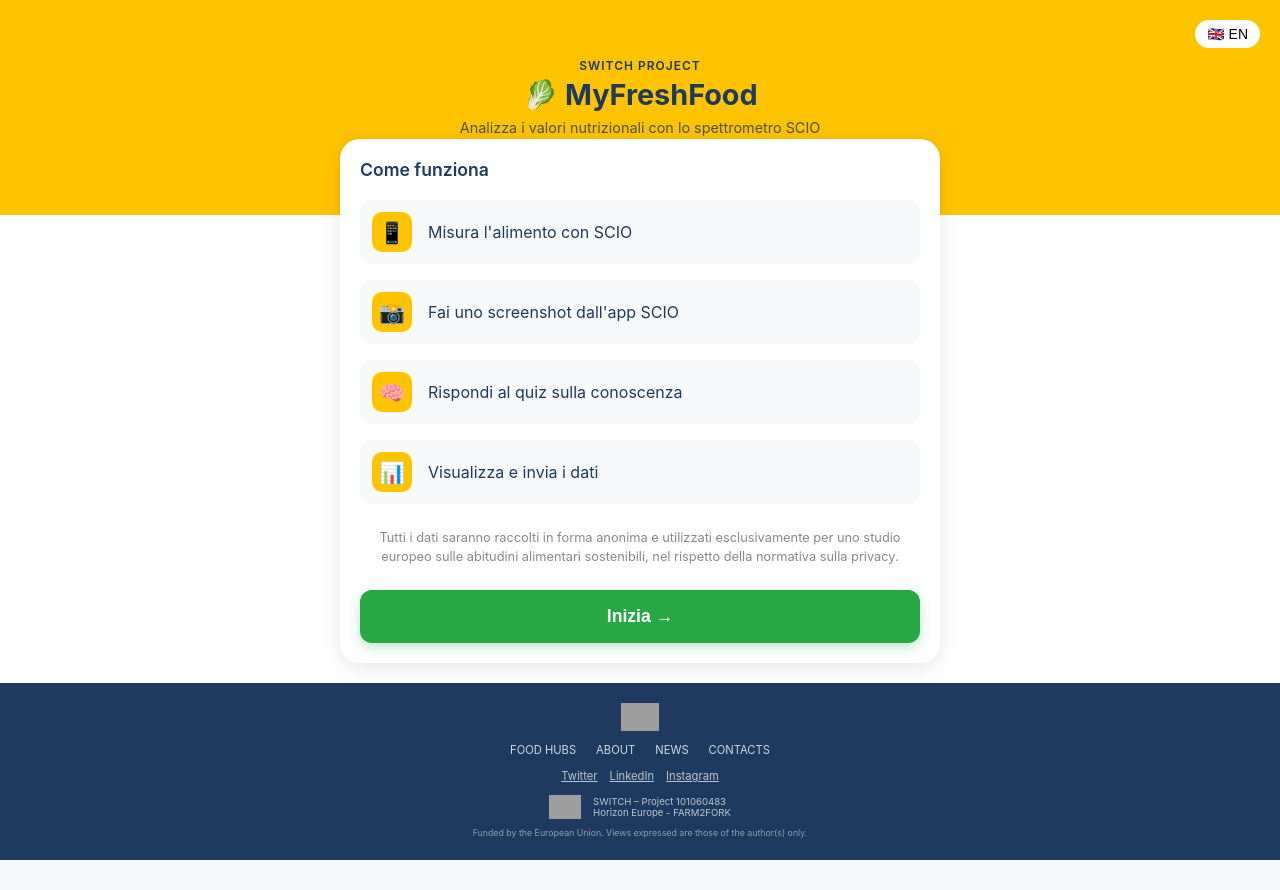
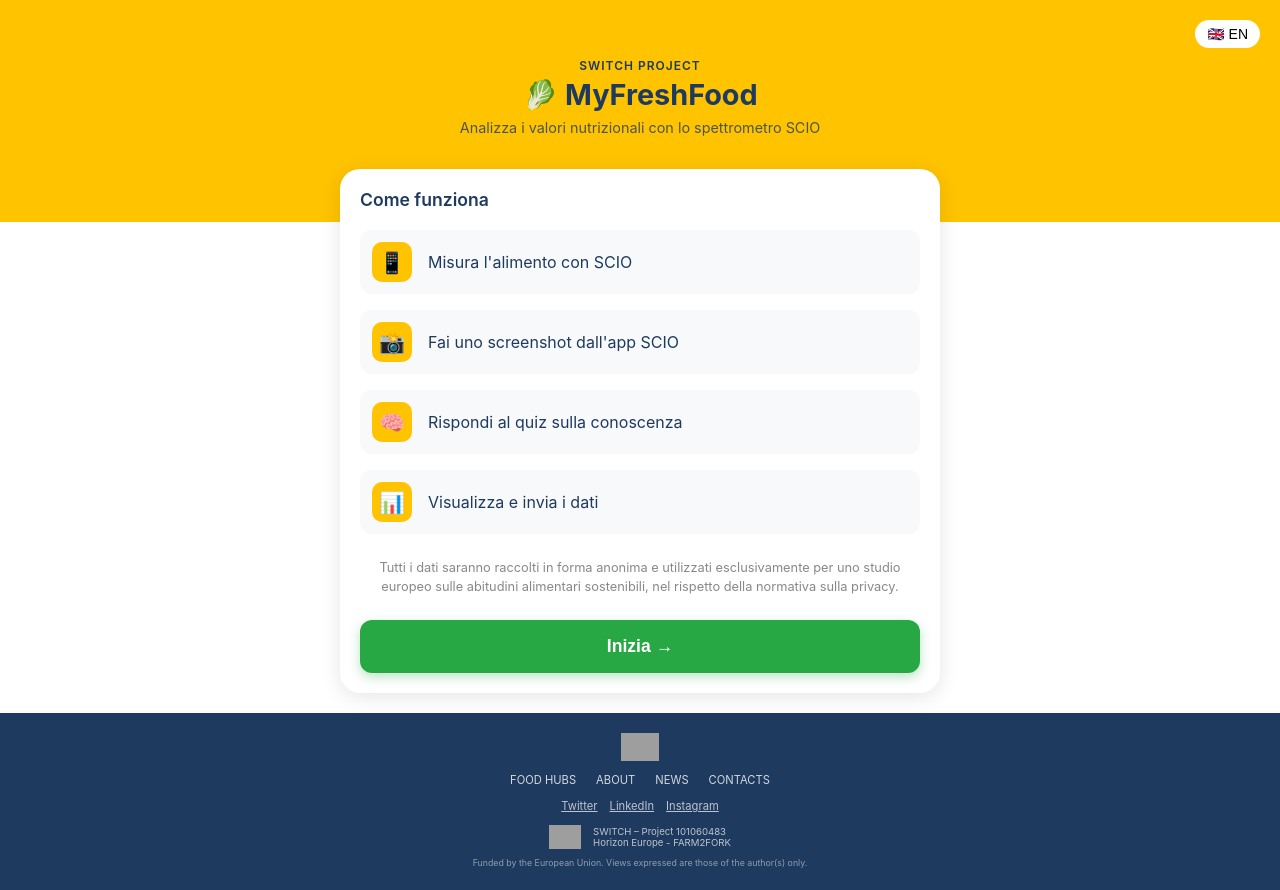
Before and after one commit to vmaretto/MiniOrto, a React (Create React App) app: page / in a window 1280 px wide. Before the commit the page ends 860 px from the top, so only its background shows below. Built offline with nearby package versions, Linux system fonts and the light colour scheme; no server answers; grey boxes are pictures that could not be loaded.

Commit message:
fix: add spacing when subtitle present to prevent text overlap

```diff
--- a/src/components/SwitchLayout.js
+++ b/src/components/SwitchLayout.js
@@ -92,7 +92,7 @@
       {/* Main Content */}
       <main style={{
         flex: 1,
-        margin: '-20px 16px 20px',
+        margin: subtitle ? '10px 16px 20px' : '-20px 16px 20px',
         background: 'white',
         borderRadius: '20px',
         padding: '20px',
```
